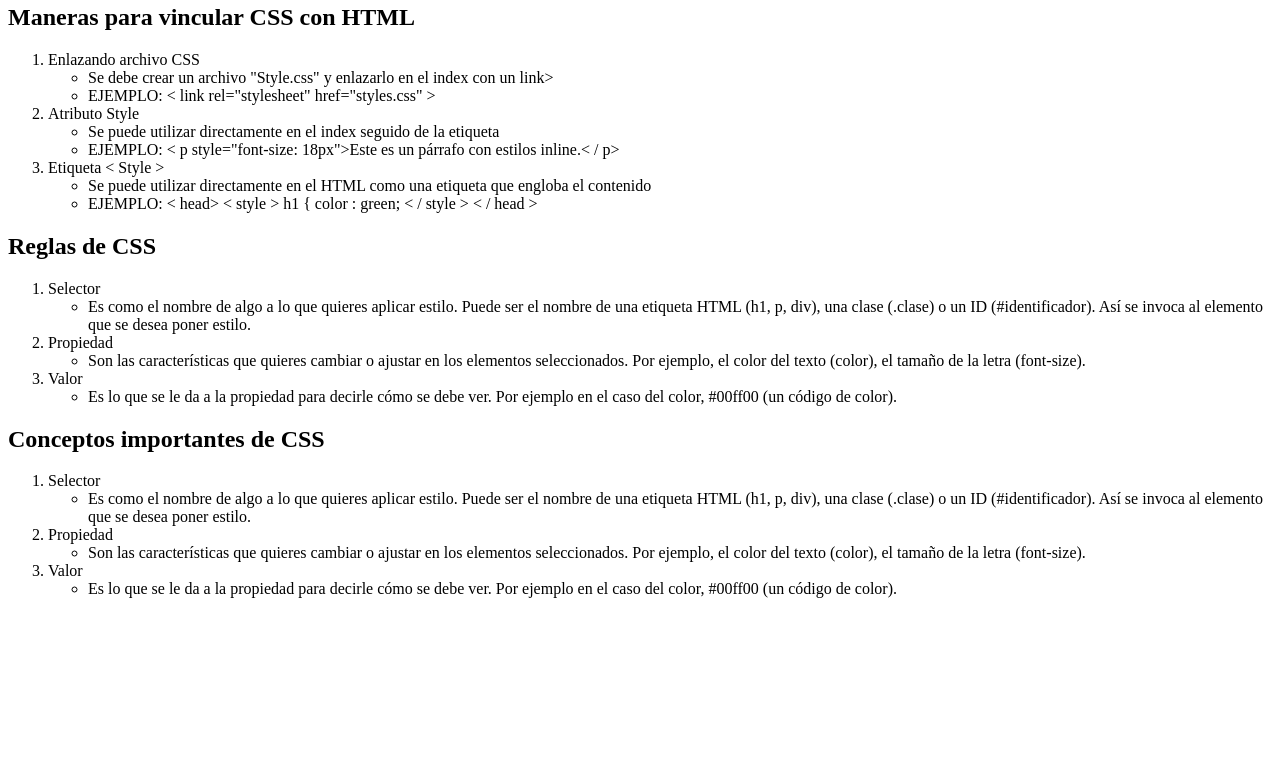
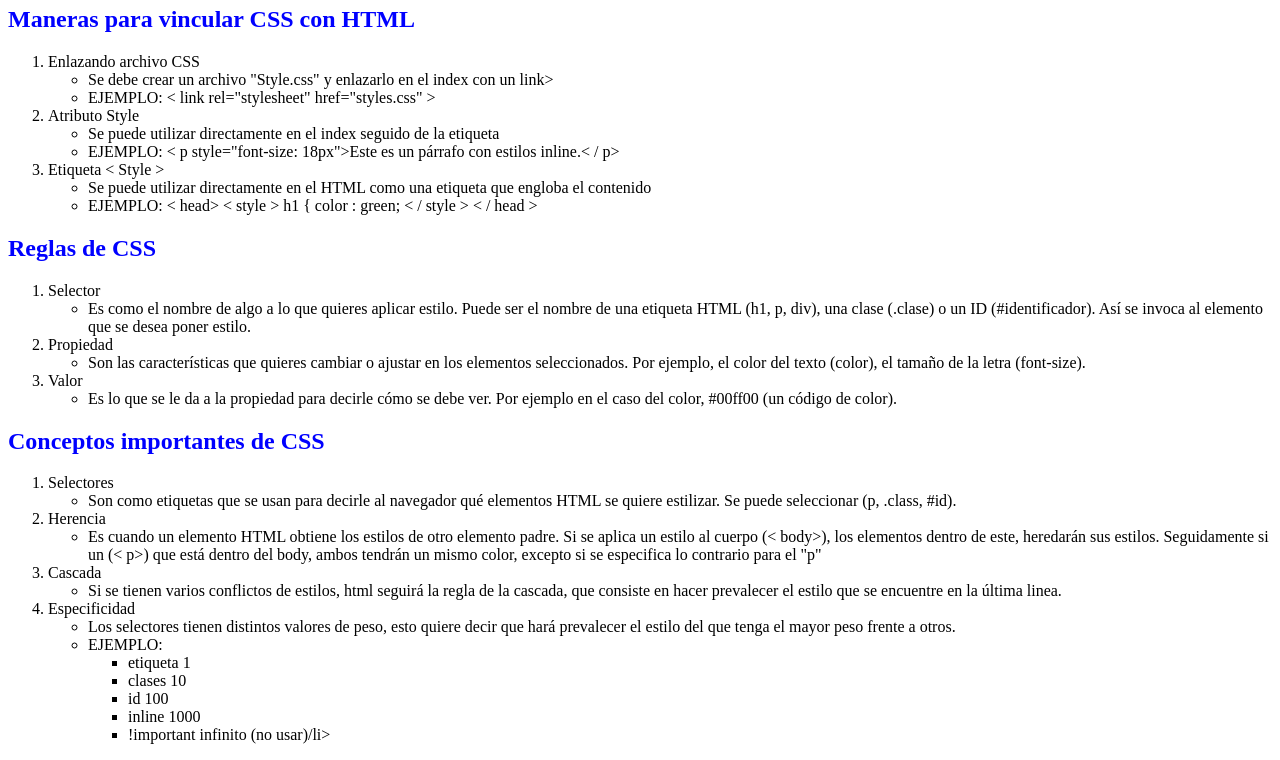
Before and after one commit to Yac02/CSS, a plain HTML site: page index.html in a window 1280 px wide. Shown: the part 76-836 px from the top of the page. Before the commit the page ends 800 px from the top, so only its background shows below. Drawn offline with Linux system fonts and the light colour scheme.

Commit message:
lastcommit

```diff
--- a/index.html
+++ b/index.html
@@ -4,6 +4,7 @@
     <meta charset="UTF-8">
     <meta name="viewport" content="width=device-width, initial-scale=1.0">
     <title>Document</title>
+    <link rel="stylesheet" href="./Style.css" />
 </head>
 <body>
 
@@ -63,20 +64,32 @@
     <h2>Conceptos importantes de CSS</h2>
     <nav>
         <ol>
-            <li>Selector</li>
+            <li>Selectores</li>
                 <ul>
-                   <li>Es como el nombre de algo a lo que quieres aplicar estilo. Puede ser el nombre de una etiqueta HTML (h1, p, div), una clase (.clase) o un ID (#identificador). Así se invoca al elemento que se desea poner estilo.</li>
+                   <li>Son como etiquetas que se usan para decirle al navegador qué elementos HTML se quiere estilizar. Se puede seleccionar (p, .class, #id).</li>
 
                 </ul>
-            <li>Propiedad</li>
+            <li>Herencia</li>
                <ul>
-                  <li>Son las características que quieres cambiar o ajustar en los elementos seleccionados. Por ejemplo, el color del texto (color), el tamaño de la letra (font-size).</li>
+                  <li>Es cuando un elemento HTML obtiene los estilos de otro elemento padre. Si se aplica un estilo al cuerpo (< body>), los elementos dentro de este, heredarán sus estilos. Seguidamente si un (< p>) que está dentro del body, ambos tendrán un mismo color, excepto si se especifica lo contrario para el "p" </li>
 
                </ul>
-            <li>Valor</li>
+            <li>Cascada</li>
                <ul>
-                  <li>Es lo que se le da a la propiedad para decirle cómo se debe ver. Por ejemplo en el caso del color, #00ff00 (un código de color).</li>
+                  <li>Si se tienen varios conflictos de estilos, html seguirá la regla de la cascada, que consiste en hacer prevalecer el estilo que se encuentre en la última linea.</li>
 
+               </ul>
+               <li>Especificidad</li>
+               <ul>
+                  <li>Los selectores tienen distintos valores de peso, esto quiere decir que hará prevalecer el estilo del que tenga el mayor peso frente a otros.</li>
+                  <li>EJEMPLO:
+                        <ul>
+                            <li>etiqueta    1</li>
+                            <li>clases      10</li>
+                            <li>id          100</li>
+                            <li>inline      1000</li>
+                            <li>!important  infinito (no usar)/li>
+                        </ul>
                </ul>
         </ol>
     </nav>
```
